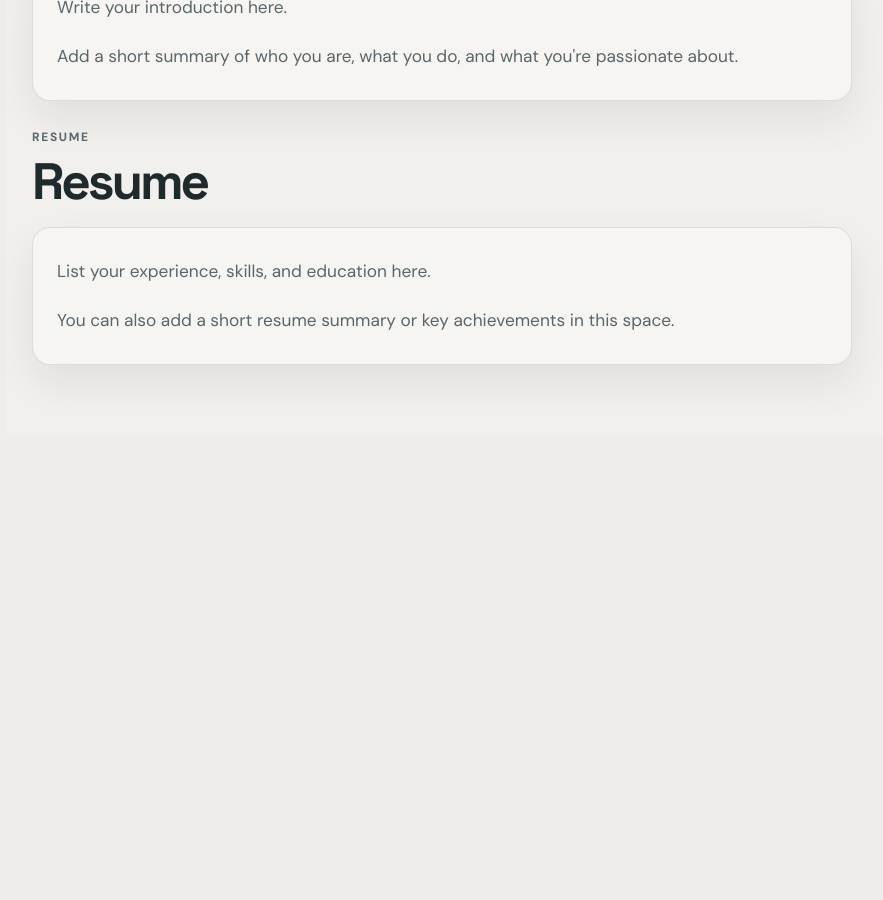
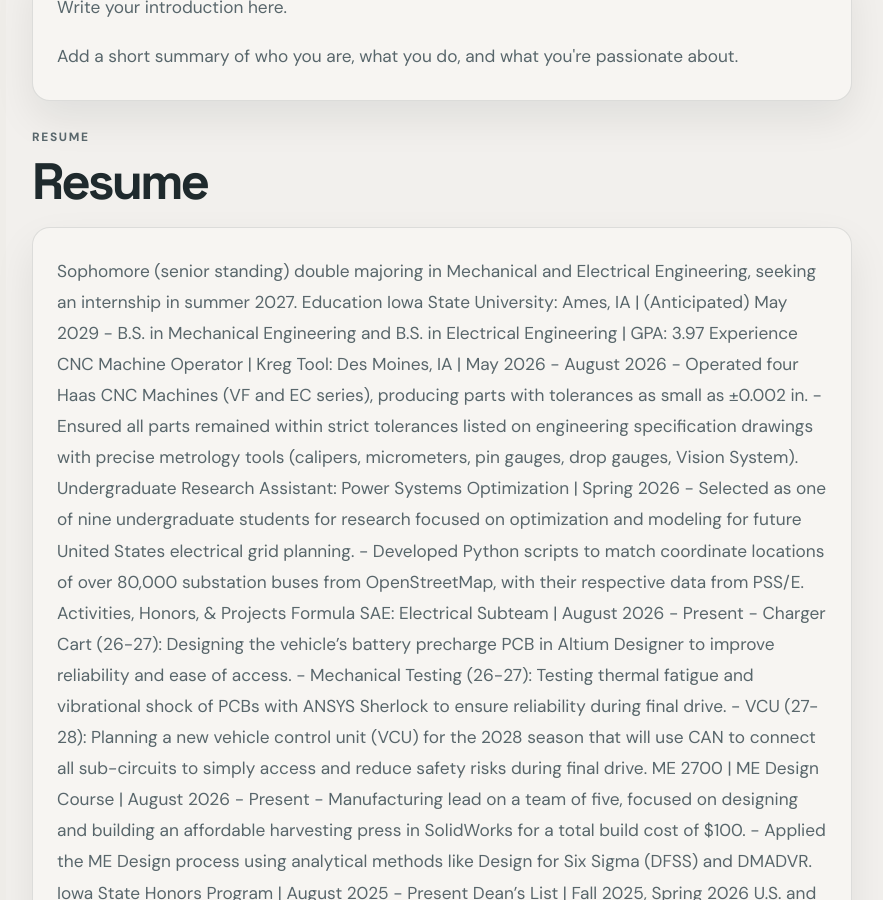
Before and after one commit to shayjameson/shayjameson.github.io, a Jekyll site: the page built from index.md, in a window 1280 px wide and 900 px high, scrolled down 270 px. Shown: the whole window, without its empty margins (44-927 px from the left). Built offline with Jekyll 4.4.1, drawn with Linux system fonts in a browser that asks for light colours; before the commit the page ends 924 px from its top, so only the background shows below that; some of the changed text lies outside the part shown.

Commit message:
Update resume section with detailed information

```diff
--- a/index.md
+++ b/index.md
@@ -22,7 +22,35 @@ title: Home
   </div>
 
   <div class="text-box">
-    <p>List your experience, skills, and education here.</p>
-    <p>You can also add a short resume summary or key achievements in this space.</p>
+
+  <p>Sophomore (senior standing) double majoring in Mechanical and Electrical Engineering, seeking an internship in summer 2027.
+Education
+Iowa State University: Ames, IA | (Anticipated) May 2029
+-	B.S. in Mechanical Engineering and B.S. in Electrical Engineering | GPA: 3.97
+Experience
+CNC Machine Operator | Kreg Tool: Des Moines, IA | May 2026 - August 2026
+-	Operated four Haas CNC Machines (VF and EC series), producing parts with tolerances as small as ±0.002 in.
+-	Ensured all parts remained within strict tolerances listed on engineering specification drawings with precise metrology tools (calipers, micrometers, pin gauges, drop gauges, Vision System).
+Undergraduate Research Assistant: Power Systems Optimization | Spring 2026
+-	Selected as one of nine undergraduate students for research focused on optimization and modeling for future United States electrical grid planning.
+-	Developed Python scripts to match coordinate locations of over 80,000 substation buses from OpenStreetMap, with their respective data from PSS/E.
+Activities, Honors, & Projects
+Formula SAE: Electrical Subteam | August 2026 - Present
+-	Charger Cart (26-27): Designing the vehicle’s battery precharge PCB in Altium Designer to improve reliability and ease of access.
+-	Mechanical Testing (26-27): Testing thermal fatigue and vibrational shock of PCBs with ANSYS Sherlock to ensure reliability during final drive.
+-	VCU (27-28): Planning a new vehicle control unit (VCU) for the 2028 season that will use CAN to connect all sub-circuits to simply access and reduce safety risks during final drive.
+ME 2700 | ME Design Course | August 2026 - Present
+-	Manufacturing lead on a team of five, focused on designing and building an affordable harvesting press in SolidWorks for a total build cost of $100.
+-	Applied the ME Design process using analytical methods like Design for Six Sigma (DFSS) and DMADVR.
+Iowa State Honors Program | August 2025 - Present
+Dean’s List | Fall 2025, Spring 2026
+U.S. and China Foreign Exchange Program: Shijiazhuang, China | May 2025
+-	One of fifteen students selected to take part in a study abroad program.
+Skills & Relevant Coursework
+-	Coursework: Thermodynamics, Signals and Systems, Mechanics of Materials, ME Design, Dynamics
+-	Engineering: ANSYS, Altium, SolidWorks, Inventor, PSS/E, Mechanical Design, PCB Design
+-	Programming: Python, C, MATLAB, Arduino
+-	Miscellaneous: Microsoft Office, Spanish (proficient, Seal of Biliteracy)
+</p>
   </div>
 </section>
```
